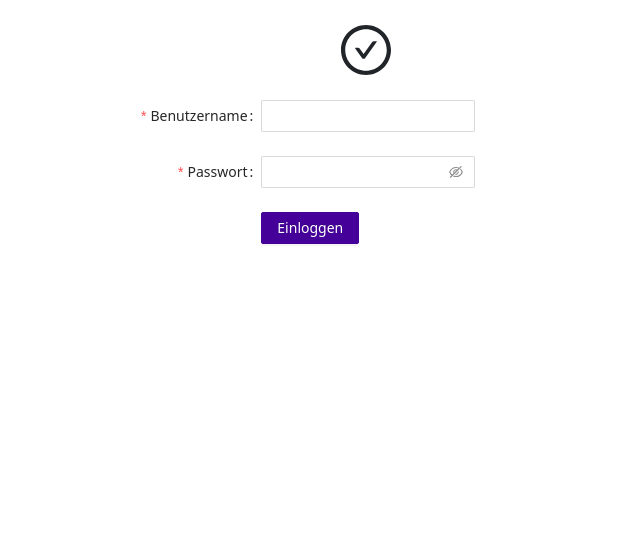
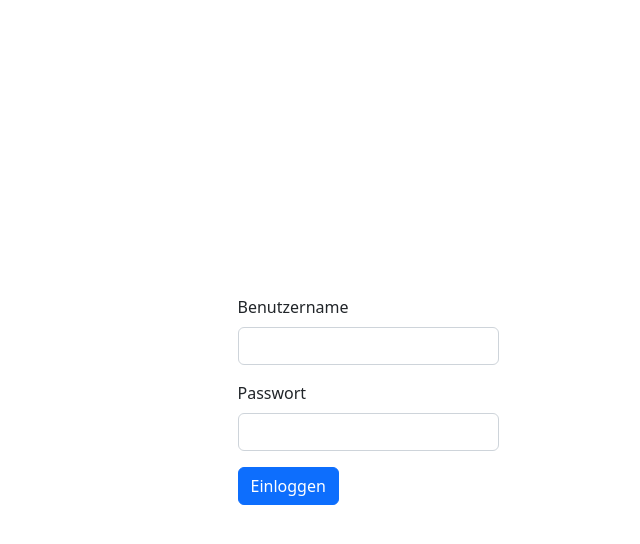
Before and after one commit to OliverFida/CheckIt, a React (Create React App) app in the folder frontend/: page /login in a window 1280 px wide. Shown: the top 544 px of the page, without its empty margins (272-912 px from the left). Built offline with nearby package versions, Linux system fonts and the light colour scheme.

Commit message:
login bootstrap

```diff
--- a/frontend/src/pages/LoginPage.js
+++ b/frontend/src/pages/LoginPage.js
@@ -1,81 +1,34 @@
 // Component imports
 import React from 'react';
-import { Button, Form, Input, Col, Row } from 'antd';
-import {CheckCircleOutlined} from '@ant-design/icons'
+
+import Button from 'react-bootstrap/Button';
+import Form from 'react-bootstrap/Form';
+import Container from 'react-bootstrap/Container';
+import Row from 'react-bootstrap/Row';
+import Col from 'react-bootstrap/Col';
 
 export default function LoginPage(){
 
-    const onFinish = (values) => {
-        console.log('Success:', values);
-      };
+    return(
+        <Container>
+            <Row className="justify-content-center align-items-center" style={{ height: '100vh' }}>
+                <Col xs={6} lg={3}>
+                    <Form>
+                        <Form.Group className="mb-3" controlId="formBasicEmail">
+                            <Form.Label>Benutzername</Form.Label>
+                            <Form.Control type="text"/>
+                        </Form.Group>
 
-      const onFinishFailed = (errorInfo) => {
-        console.log('Failed:', errorInfo);
-      };
-
-
-        return (
-            <>
-        <Row type="flex" justify="center" align="middle" style={{ height: '100px' }}>
-            <Col span={1}>
-                <CheckCircleOutlined style={{ fontSize: '50px' }}/>
-            </Col>
-        </Row>
-        <Row type="flex" justify="center" align="middle">
-            <Col span={12} >
-                <Form
-                    name="basic"
-                    labelCol={{
-                    span: 8,
-                    }}
-                    wrapperCol={{
-                    span: 8,
-                    }}
-
-                    onFinish={onFinish}
-                    onFinishFailed={onFinishFailed}
-                    autoComplete="off"
-                >
-                    <Form.Item
-                    label="Benutzername"
-                    name="username"
-                    rules={[
-                        {
-                        required: true,
-                        message: 'Bitte geben Sie Ihren Benutzernamen ein!',
-                        },
-                    ]}
-                    >
-                    <Input />
-                    </Form.Item>
-
-                    <Form.Item
-                    label="Passwort"
-                    name="password"
-                    rules={[
-                        {
-                        required: true,
-                        message: 'Bitte geben Sie Ihr Passwort ein!',
-                        },
-                    ]}
-                    >
-                    <Input.Password />
-                    </Form.Item>
-
-
-                    <Form.Item
-                    wrapperCol={{
-                        offset: 8,
-                        span: 16,
-                    }}
-                    >
-                    <Button type="primary" htmlType="submit">
-                        Einloggen
-                    </Button>
-                    </Form.Item>
-                </Form>
-            </Col>
-        </Row>
-        </>
+                        <Form.Group className="mb-3" controlId="formBasicPassword">
+                            <Form.Label>Passwort</Form.Label>
+                            <Form.Control type="password"/>
+                        </Form.Group>
+                        <Button variant="primary" type="submit">
+                            Einloggen
+                        </Button>
+                    </Form>
+                </Col>
+            </Row>
+        </Container>
     );
 };
```
